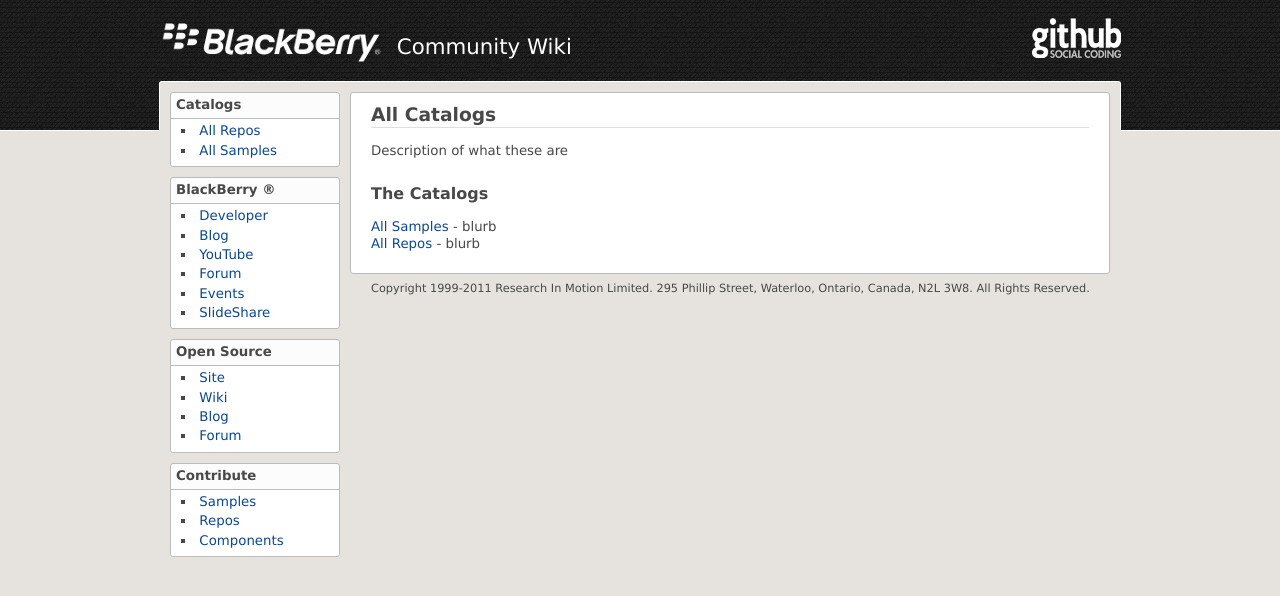
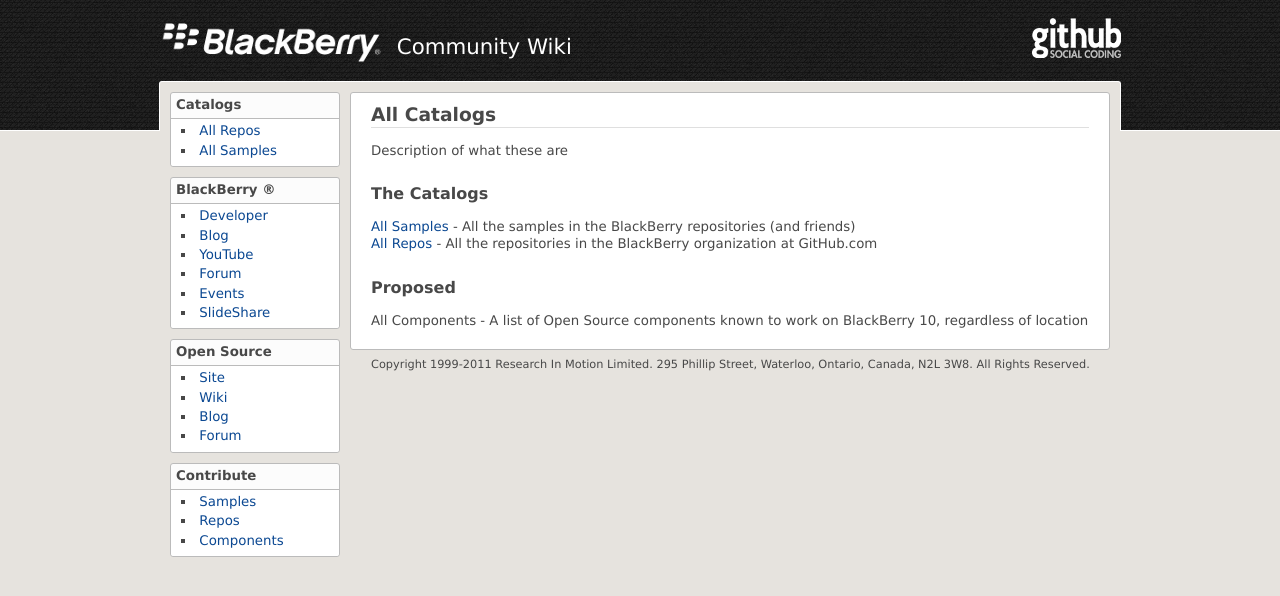
Before and after one commit to blackberry/Catalogs, a Jekyll site: the page built from index.md, in a window 1280 px wide. Shown: the top 596 px of the page. Built offline with Jekyll 4.4.1, drawn with Linux system fonts in a browser that asks for light colours.

Commit message:
Improved introduction in index

```diff
--- a/index.md
+++ b/index.md
@@ -9,5 +9,9 @@ Description of what these are
 
 ### The Catalogs
 
-[All Samples](All_Samples.html) - blurb
-[All Repos](All_Repos.html) - blurb
+[All Samples](All_Samples.html) - All the samples in the BlackBerry repositories (and friends)
+[All Repos](All_Repos.html) - All the repositories in the BlackBerry organization at GitHub.com
+
+### Proposed
+
+All Components - A list of Open Source components known to work on BlackBerry 10, regardless of location
```
